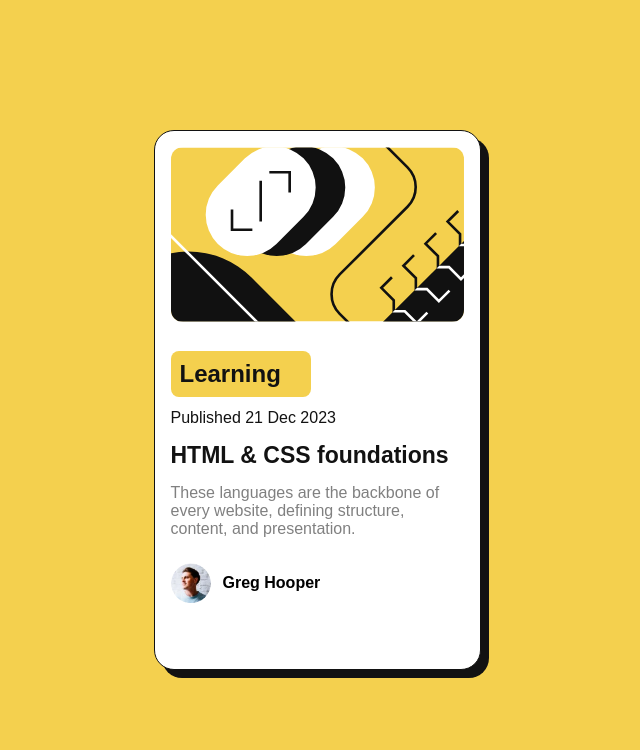
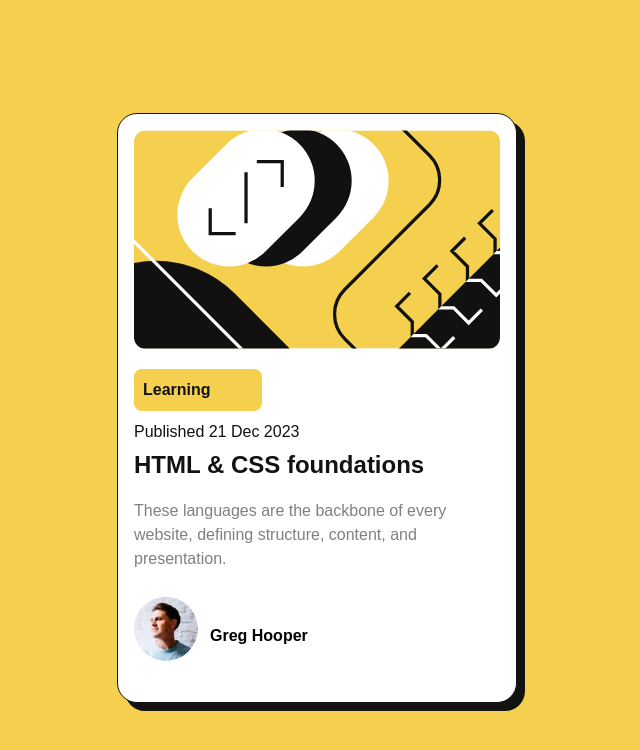
Before and after one commit to EkoNdongAyecaba/blog-preview-card-main, a plain HTML site: page index.html in a window 1280 px wide. Shown: the whole page, without its empty margins (323-963 px from the left). Drawn offline with Linux system fonts and the light colour scheme.

Commit message:
Adding Modifications of viewport and styles

```diff
--- a/dist/style.css
+++ b/dist/style.css
@@ -1,10 +1,79 @@
 @import "../assets/fonts/Figtree-VariableFont_wght.ttf";
 @import "../assets/fonts/Figtree-Italic-VariableFont_wght.ttf";
 
-* {
-  padding: 0;
-  margin: 0;
+/* Box sizing rules */
+*,
+*::before,
+*::after {
   box-sizing: border-box;
+}
+
+/* Remove default margin */
+body,
+h1,
+h2,
+h3,
+h4,
+p,
+figure,
+blockquote,
+dl,
+dd {
+  margin-block-end: 0;
+}
+
+/* Remove list styles on ul, ol elements with a list role, which suggests default styling will be removed */
+ul[role='list'],
+ol[role='list'] {
+  list-style: none;
+}
+
+/* Set core root defaults */
+html:focus-within {
+  scroll-behavior: smooth;
+}
+
+/* Set core body defaults */
+body {
+  min-height: 100vh;
+  text-rendering: optimizeSpeed;
+  line-height: 1.5;
+}
+
+/* A elements that don't have a class get default styles */
+a:not([class]) {
+  text-decoration-skip-ink: auto;
+}
+
+/* Make images easier to work with */
+img,
+picture {
+  max-width: 100%;
+  display: block;
+}
+
+/* Inherit fonts for inputs and buttons */
+input,
+button,
+textarea,
+select {
+  font: inherit;
+}
+
+/* Remove all animations, transitions and smooth scroll for people that prefer not to see them */
+@media (prefers-reduced-motion: reduce) {
+  html:focus-within {
+   scroll-behavior: auto;
+  }
+
+  *,
+  *::before,
+  *::after {
+    animation-duration: 0.01ms !important;
+    animation-iteration-count: 1 !important;
+    transition-duration: 0.01ms !important;
+    scroll-behavior: auto !important;
+  }
 }
 :root {
   --color-primary: hsl(47, 88%, 63%);
@@ -12,16 +81,14 @@
   --color-Grey: hsl(0, 0%, 50%);
   --color-black: hsl(0, 0%, 7%);
   --font-family: "Figtree", sans-serif;
-  --font-size: 16px;
-  --font-size-title: 23px;
+  --font-size: 1rem;
+  --font-size-title: 1.5rem;
   --box-shadow: 8px 8px 0px var(--color-black);
   --fw-md: 500;
   --fw-lg: 800;
 }
 
 body {
-  width: 100vw;
-  height: 100vh;
   display: flex;
   justify-content: center;
   align-items: center;
@@ -29,32 +96,8 @@ body {
   font-family: var(--font-family);
   font-size: var(--font-size);
 }
-
-@media (min-width: 430px) {
-  body {
-    width: 430px;
-  }
-}
-
-@media (min-width: 412px) {
-  body {
-    width: 412px;
-  }
-}
-@media (min-width: 768px) {
-  body {
-    width: 768px;
-  }
-}
-@media (min-width: 1024px) {
-  body {
-    width: 1024px;
-  }
-}
 .card {
-  width: 327px;
-  height: 540px;
-  /* margin: auto; */
+  max-width: 25rem;
   border-radius: 20px;
   display: flex;
   flex-direction: column;
@@ -62,12 +105,6 @@ body {
   padding: 16px;
   background-color: var(--color-white);
   border: 1px solid var(--color-black);
-}
-
-@media (min-width: 100vw) {
-  body {
-    width: 100vw;
-  }
 }
 .card__header {
   display: block;
@@ -79,12 +116,14 @@ body {
 
 .card__subtitle {
   color: var(--color-black);
-  width: 140px;
   background-color: var(--color-primary);
-  margin-top: 25px;
+  margin-top: 20px;
+  margin-bottom: 9px;
   font-weight: var(--fw-lg);
   padding: 9px;
   border-radius: 8px;
+  box-sizing: content-box;
+  width: 30%;
 }
 
 .container__title {
@@ -107,8 +146,8 @@ body {
 
 .card__author-img {
   border-radius: 50%;
-  width: 40px;
-  height: 40px;
+  /* width: 40px;
+  height: 40px; */
   object-fit: cover;
   margin-right: 12px;
 }
--- a/index.html
+++ b/index.html
@@ -27,38 +27,37 @@
     </style>
   </head>
   <body>
-    <div class="card">
-      <header class="card__header">
+    <main class="card">
+      <div class="card__header">
         <img
           class="card__image"
           src="./assets/images/illustration-article.svg"
-          alt="Content illustration"
+          alt="image of the header"
         />
-        <h2 class="card__subtitle">Learning</h2>
-        <p class="text-fw-lg">Published 21 Dec 2023</p>
-      </header>
-      <main class="container">
-        <h1 class="container__title">HTML & CSS foundations</h1>
+        <h4 class="card__subtitle">Learning</h4>
+        <time class="text-fw-lg">Published 21 Dec 2023</time>
+      </div>
+      <div class="container">
+        <h3 class="container__title">HTML & CSS foundations</h3>
         <p class="text-p">
           These languages are the backbone of every website, defining structure,
           content, and presentation.
         </p>
-      </main>
-      <footer class="card__footer">
+      </div>
+      <div class="card__footer">
         <img
           src="./assets/images/image-avatar.webp"
           alt="Avatar of Greg Hooper"
           class="card__author-img"
         />
         <p class="card__author-p">Greg Hooper</p>
-      </footer>
-
-      <div class="attribution">
-        Challenge by
-        <a href="https://www.frontendmentor.io?ref=challenge" target="_blank"
-          >Frontend Mentor</a
-        >. Coded by <a href="#">Ignacio Salvador Eko</a>.
       </div>
-    </div>
+    </main>
+    <footer class="attribution">
+      Challenge by
+      <a href="https://www.frontendmentor.io?ref=challenge" target="_blank"
+        >Frontend Mentor</a
+      >. Coded by <a href="#">Ignacio Salvador Eko</a>.
+    </footer>
   </body>
 </html>
```
